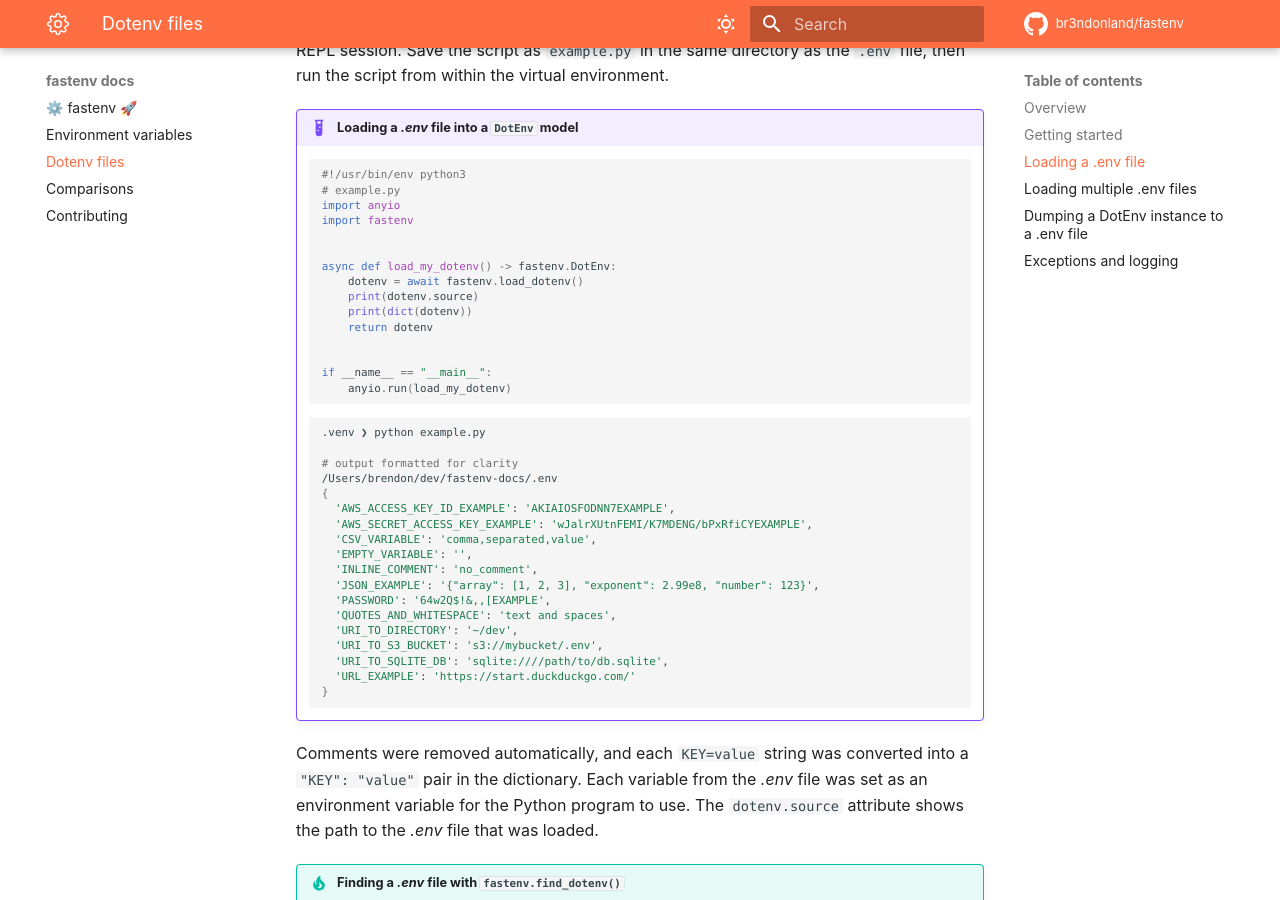
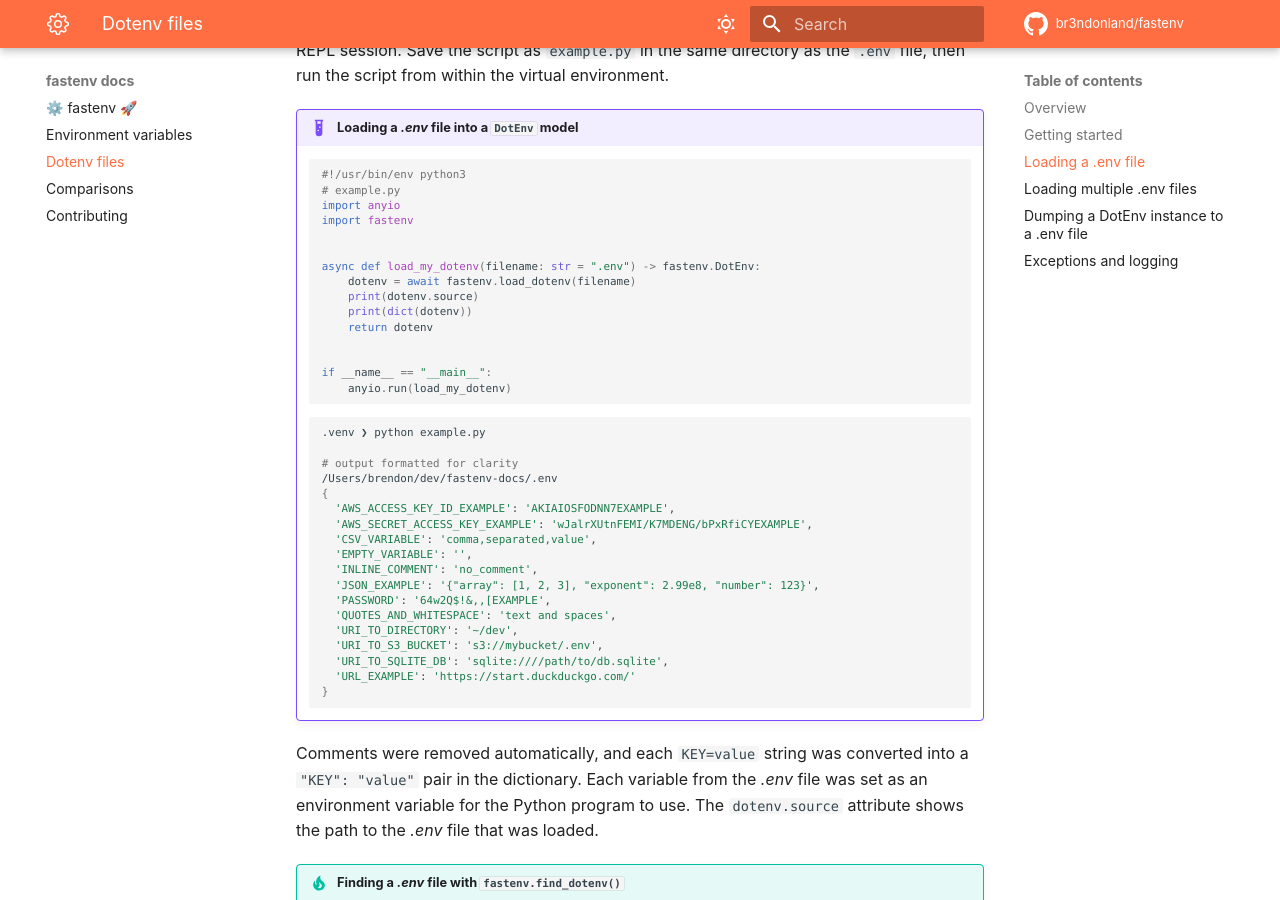
Before and after one commit to br3ndonland/fastenv, an MkDocs documentation site: the page built from docs/dotenv.md, in a window 1280 px wide and 900 px high, scrolled down 1644 px. Built offline with MkDocs 1.6.1 and Material for MkDocs 9.7.7, drawn with Linux system fonts in a browser that asks for light colours; comment, search, counter and statistics services are not loaded; some of the changed text lies outside the part shown.

Commit message:
Add default filename to `load_dotenv` docs
br3ndonland/fastenv#5

The `load_dotenv` method originally had a default filename argument of
`".env"`. This default was removed in #5, when the ability to load
multiple .env files was implemented. The default filename argument could
potentially be added back in the future, but adding the same default to
the examples in the docs will help ensure the examples work, regardless
of whether or not `load_dotenv` supplies a default filename argument.

```diff
--- a/docs/dotenv.md
+++ b/docs/dotenv.md
@@ -71,8 +71,8 @@ The example below demonstrates how this works. Note that this is written as a _s
     import fastenv
 
 
-    async def load_my_dotenv() -> fastenv.DotEnv:
-        dotenv = await fastenv.load_dotenv()
+    async def load_my_dotenv(filename: str = ".env") -> fastenv.DotEnv:
+        dotenv = await fastenv.load_dotenv(filename)
         print(dotenv.source)
         print(dict(dotenv))
         return dotenv
@@ -145,8 +145,8 @@ Now, we will update our `example.py` module to load both files. The order is imp
     import fastenv
 
 
-    async def load_my_dotenv() -> fastenv.DotEnv:
-        dotenv = await fastenv.load_dotenv()
+    async def load_my_dotenv(filename: str = ".env") -> fastenv.DotEnv:
+        dotenv = await fastenv.load_dotenv(filename)
         print(dotenv.source)
         print(dict(dotenv))
         return dotenv
@@ -206,8 +206,8 @@ Let's update the `example.py` script to not only load `.env`, but also dump it b
     import fastenv
 
 
-    async def load_my_dotenv() -> fastenv.DotEnv:
-        dotenv = await fastenv.load_dotenv()
+    async def load_my_dotenv(filename: str = ".env") -> fastenv.DotEnv:
+        dotenv = await fastenv.load_dotenv(filename)
         print(dotenv.source)
         print(dict(dotenv))
         return dotenv
```
